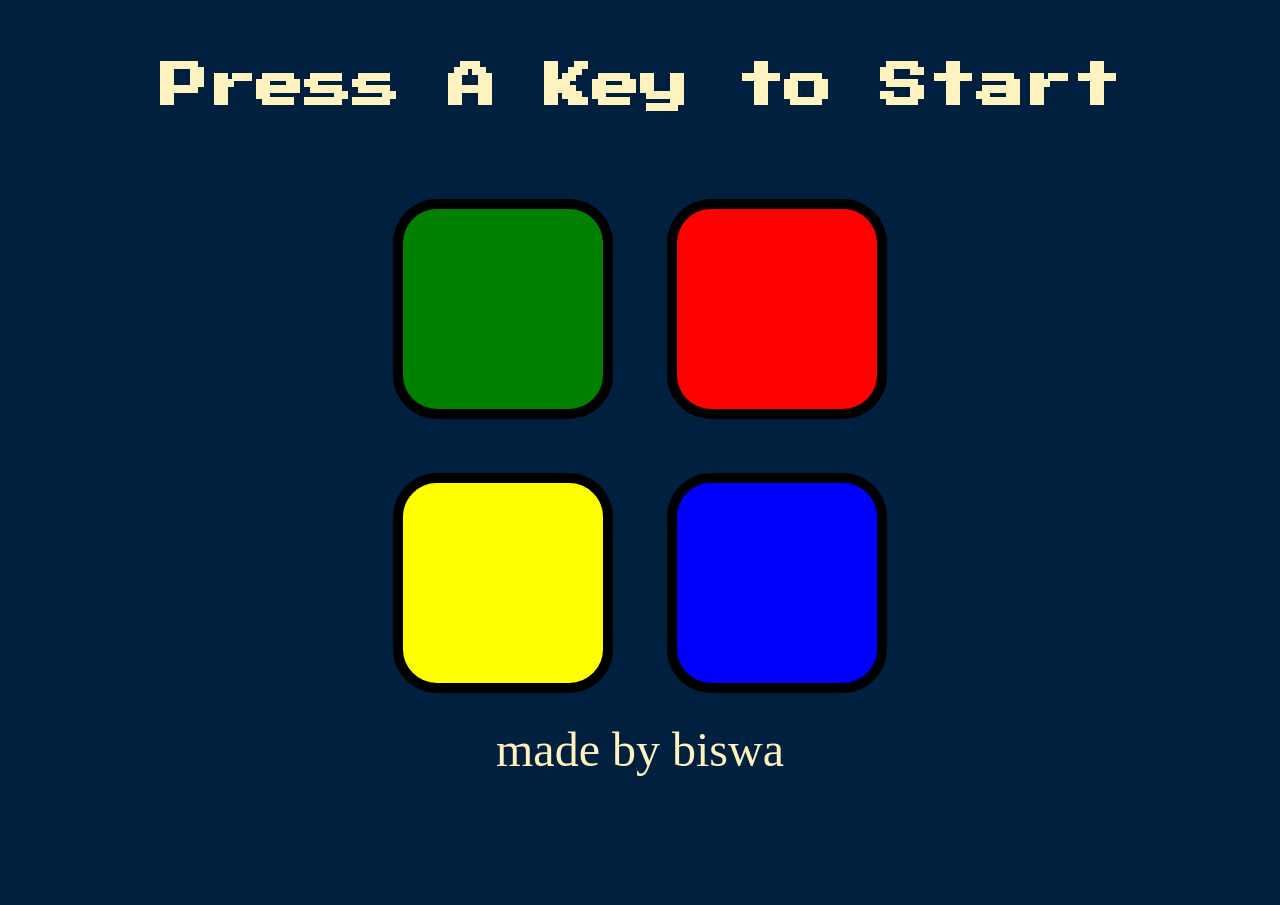
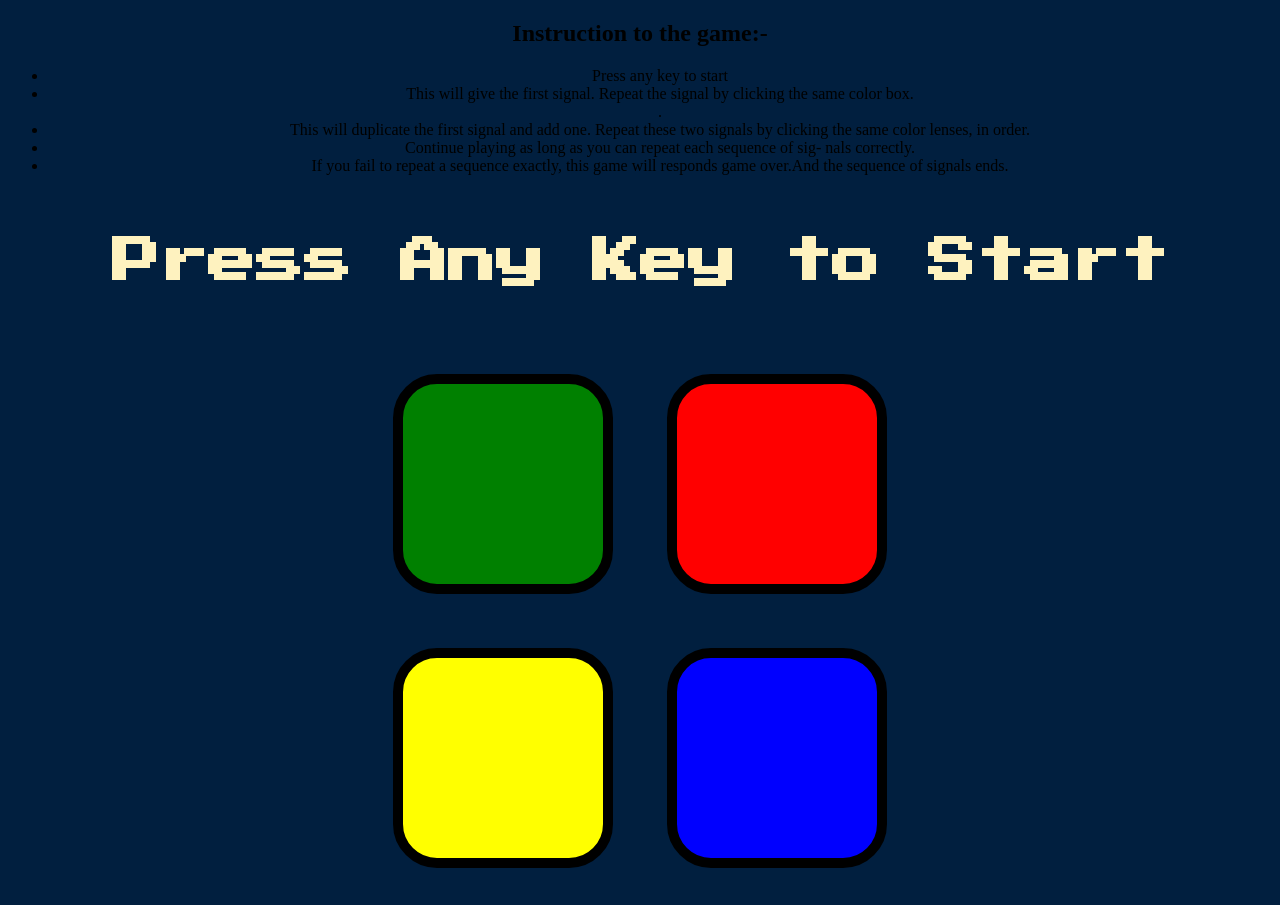
Before and after one commit to biswaranjanbehera/Simon-Game, a plain HTML site: page index.html in a window 1280 px wide. Before the commit the page ends 800 px from the top, so only its background shows below. Drawn offline with nearby package versions, Linux system fonts and the light colour scheme.

Commit message:
Update index.html

```diff
--- a/index.html
+++ b/index.html
@@ -9,7 +9,17 @@
 </head>
 
 <body>
-  <h1 id="level-title">Press A Key to Start</h1>
+  <div class="instruction">
+    <h2>Instruction to the game:-</h2>
+    <ul>
+      <li>Press any key to start</li>
+      <li>This will give the first signal. Repeat the signal by clicking the same color box.</li>.
+      <li>This will duplicate the first signal and add one. Repeat these two signals by clicking the same color lenses, in order.</li>
+      <li>Continue playing as long as you can repeat each sequence of sig- nals correctly.</li>
+      <li>If you fail to repeat a sequence exactly, this game will responds game over.And the sequence of signals ends.</li>
+    </ul>
+  </div>
+  <h1 id="level-title">Press Any Key to Start</h1>
   <div class="container">
     <div class="row">
 
@@ -37,11 +47,14 @@
   </div>
 
 
+
+
   <script src="https://ajax.googleapis.com/ajax/libs/jquery/3.5.1/jquery.min.js"></script>
   <script src="game.js" charset="utf-8"></script>
 </body>
-<footer>
+<!-- <footer >
   made by biswa
-</footer>
+</footer> -->
+
 
 </html>
```
